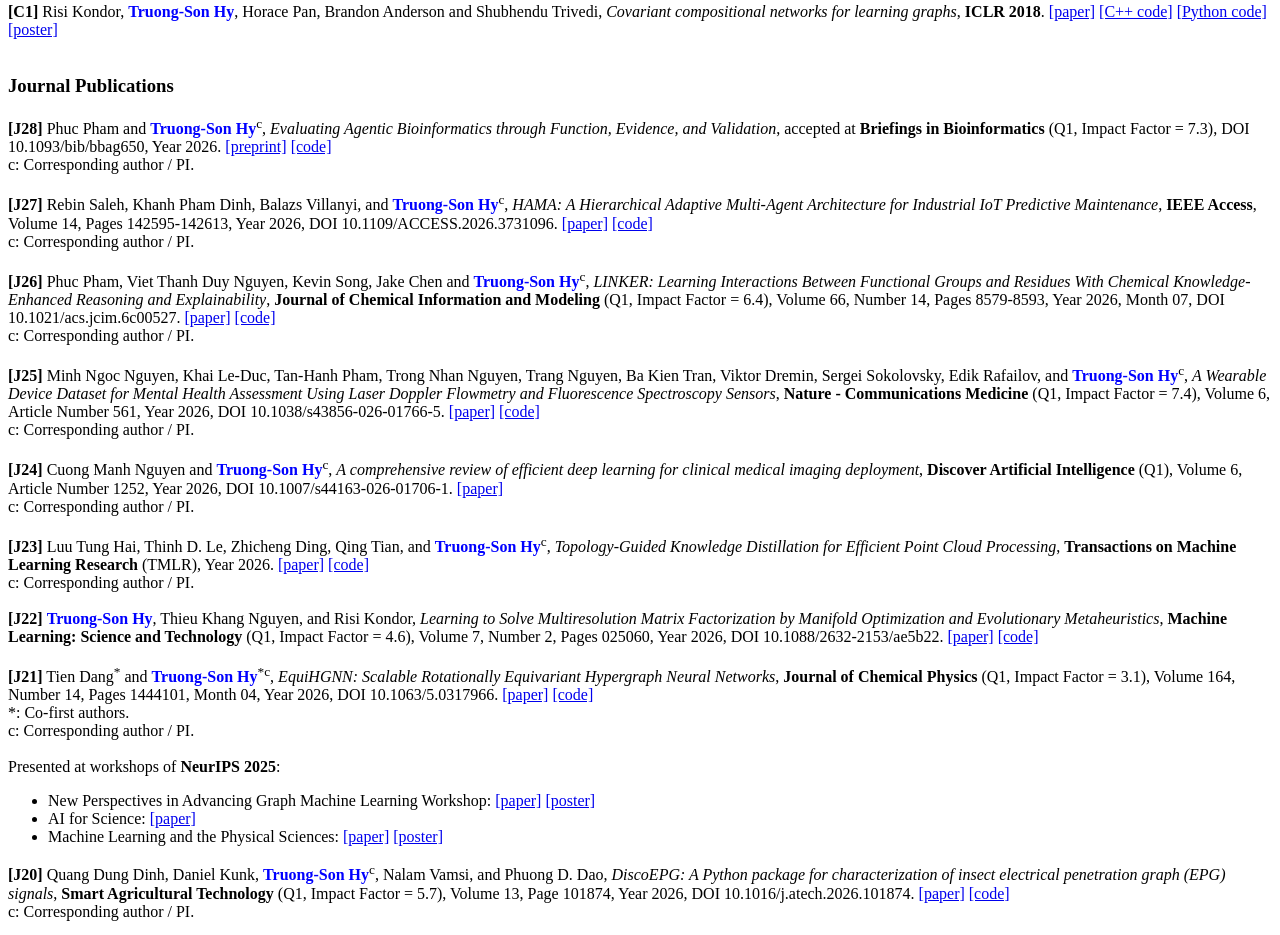
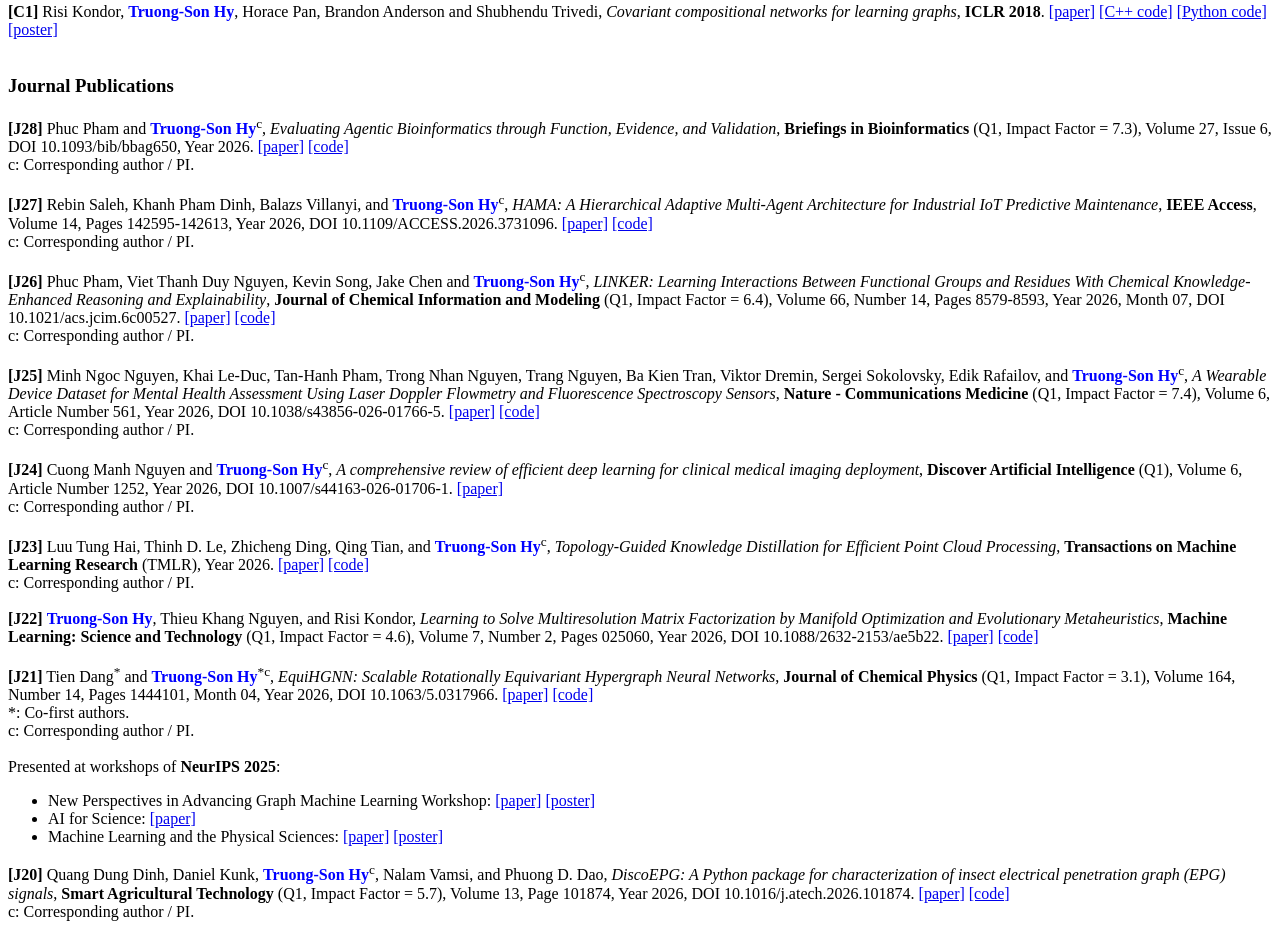
Before and after one commit to HyTruongSon/HySonLab, a plain HTML site: page index.html in a window 1280 px wide. Shown: the part 4458-5393 px from the top of the page. Drawn offline with Linux system fonts and the light colour scheme.

Commit message:
Update index.html

```diff
--- a/index.html
+++ b/index.html
@@ -323,7 +323,7 @@ c: Corresponding author / PI.<br> <br>
 Journal Publications
 </h3>
 
-<b>[J28]</b> Phuc Pham and <b style="color: blue">Truong-Son Hy</b><sup>c</sup>, <i>Evaluating Agentic Bioinformatics through Function, Evidence, and Validation</i>, accepted at <b>Briefings in Bioinformatics</b> (Q1, Impact Factor = 7.3), DOI 10.1093/bib/bbag650, Year 2026. <a href="https://arxiv.org/pdf/2607.27556.pdf">[preprint]</a> <a href="https://github.com/HySonLab/BioAgents/">[code]</a> <br>
+<b>[J28]</b> Phuc Pham and <b style="color: blue">Truong-Son Hy</b><sup>c</sup>, <i>Evaluating Agentic Bioinformatics through Function, Evidence, and Validation</i>, <b>Briefings in Bioinformatics</b> (Q1, Impact Factor = 7.3), Volume 27, Issue 6, DOI 10.1093/bib/bbag650, Year 2026. <a href="https://academic.oup.com/bib/article/27/6/bbag650/9122869">[paper]</a> <a href="https://github.com/HySonLab/BioAgents/">[code]</a> <br>
 c: Corresponding author / PI.<br> <br>
 
 <b>[J27]</b> Rebin Saleh, Khanh Pham Dinh, Balazs Villanyi, and <b style="color: blue">Truong-Son Hy</b><sup>c</sup>, <i>HAMA: A Hierarchical Adaptive Multi-Agent Architecture for Industrial IoT Predictive Maintenance</i>, <b>IEEE Access</b>, Volume 14, Pages 142595-142613, Year 2026, DOI 10.1109/ACCESS.2026.3731096. <a href="https://ieeexplore.ieee.org/document/11678972">[paper]</a> <a href="https://github.com/HySonLab/AgentIoT">[code]</a> <br>
```
